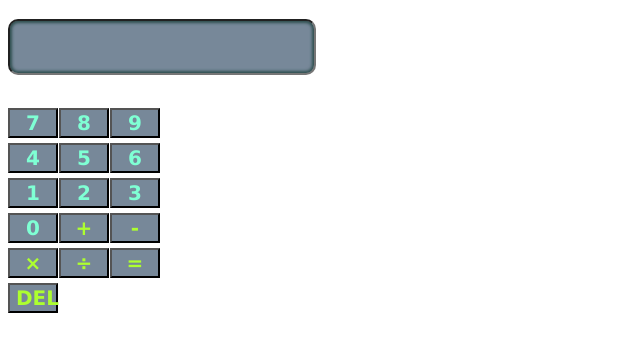
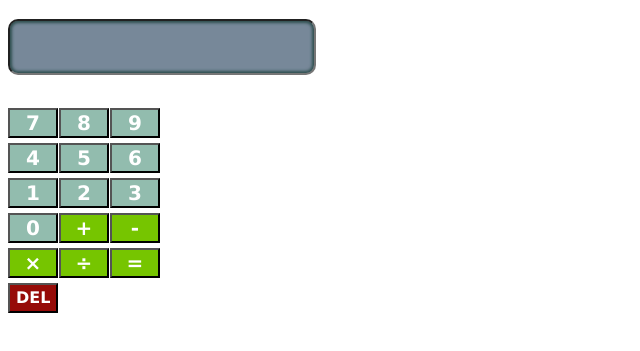
Before and after one commit to rafanduba/Calculator-clone, a plain HTML site: page index.html in a window 1280 px wide. Shown: the part 61-412 px from the top of the page, without its empty margins (0-640 px from the left). Drawn offline with Linux system fonts and the light colour scheme.

Commit message:
Estilização

```diff
--- a/script.js
+++ b/script.js
@@ -9,12 +9,17 @@ const botoes = [
 
 const container = document.getElementById('botoes');
 
+//Define o estilo e comportamento dos botões
 botoes.forEach(linha => {
     linha.forEach(valor => {
         const botao = document.createElement('button');
 
         const ehNumero = !isNaN(valor);
-        botao.className = ehNumero ? 'botao' : 'operacao';
+        botao.className = !isNaN(valor)
+            ? 'botao'
+            : valor === 'DEL'
+            ? 'botao_deletar'
+            : 'botao_operacao';
 
         botao.textContent = valor;
 
--- a/style.css
+++ b/style.css
@@ -18,12 +18,13 @@
     background-color: LightSlateGrey;
     font-family: 'Verdana', sans-serif;
     font-weight: bold;
-    color:Aquamarine;
+    color:white;
+    background-color: rgb(146, 188, 174);
     margin-right:1px;
     margin-top:5px;
 }
 
-.operacao{
+.botao_operacao{
     width: 50px;
     height: 30px;
     font-size: 20px;
@@ -31,7 +32,22 @@
     background-color: LightSlateGrey;
     font-family: 'Verdana', sans-serif;
     font-weight: bold;
-    color: greenyellow;
+    color: white;
+    background-color:rgb(118, 197, 0);
     margin-right:1px;
     margin-top:5px;
 }
+
+.botao_deletar{
+    width: 50px;
+    height: 30px;
+    font-size: 16px;
+    text-align: center;
+    background-color: LightSlateGrey;
+    font-family: 'Verdana', sans-serif;
+    font-weight: bold;
+    color: white;
+    background-color: rgb(150, 11, 8);
+    margin-right:1px;
+    margin-top:5px;
+}
```
